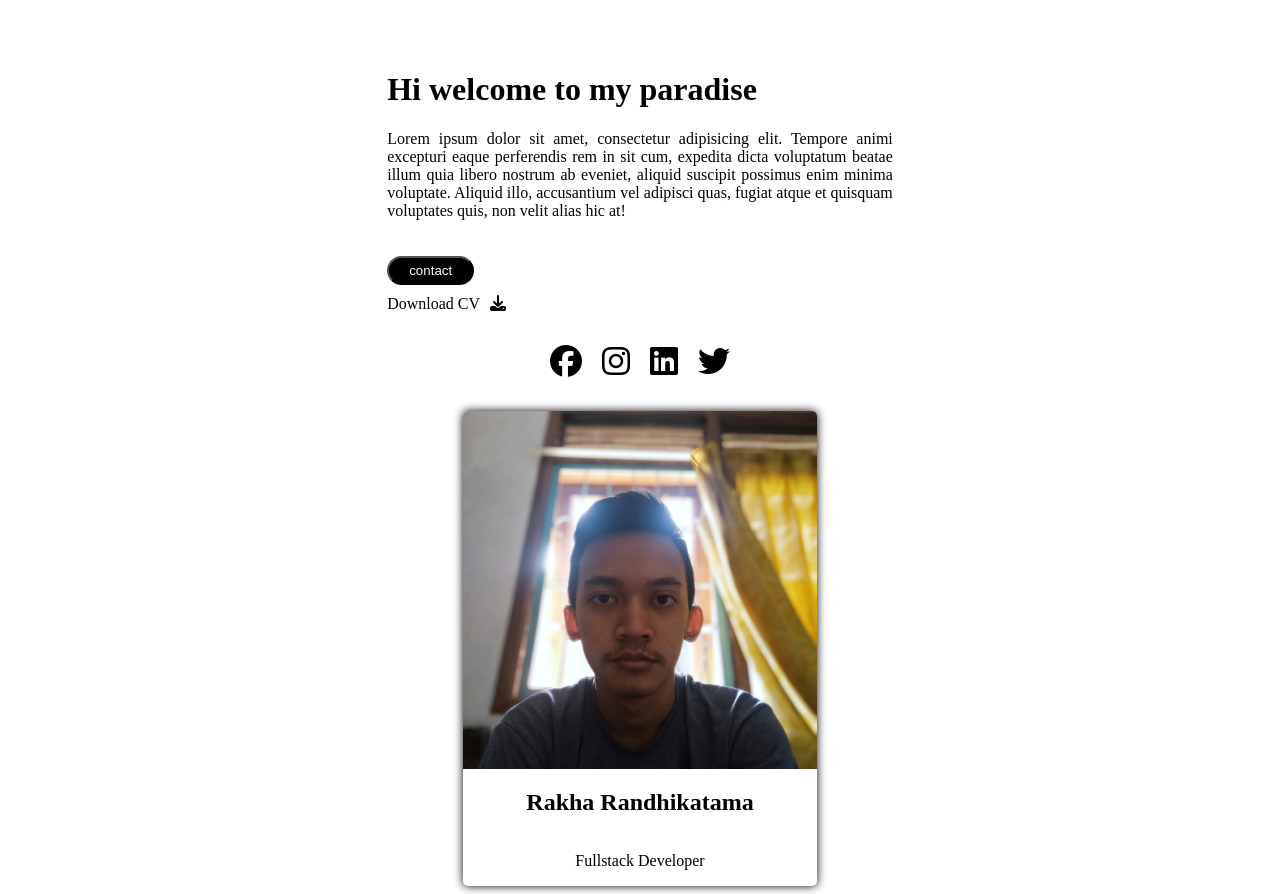
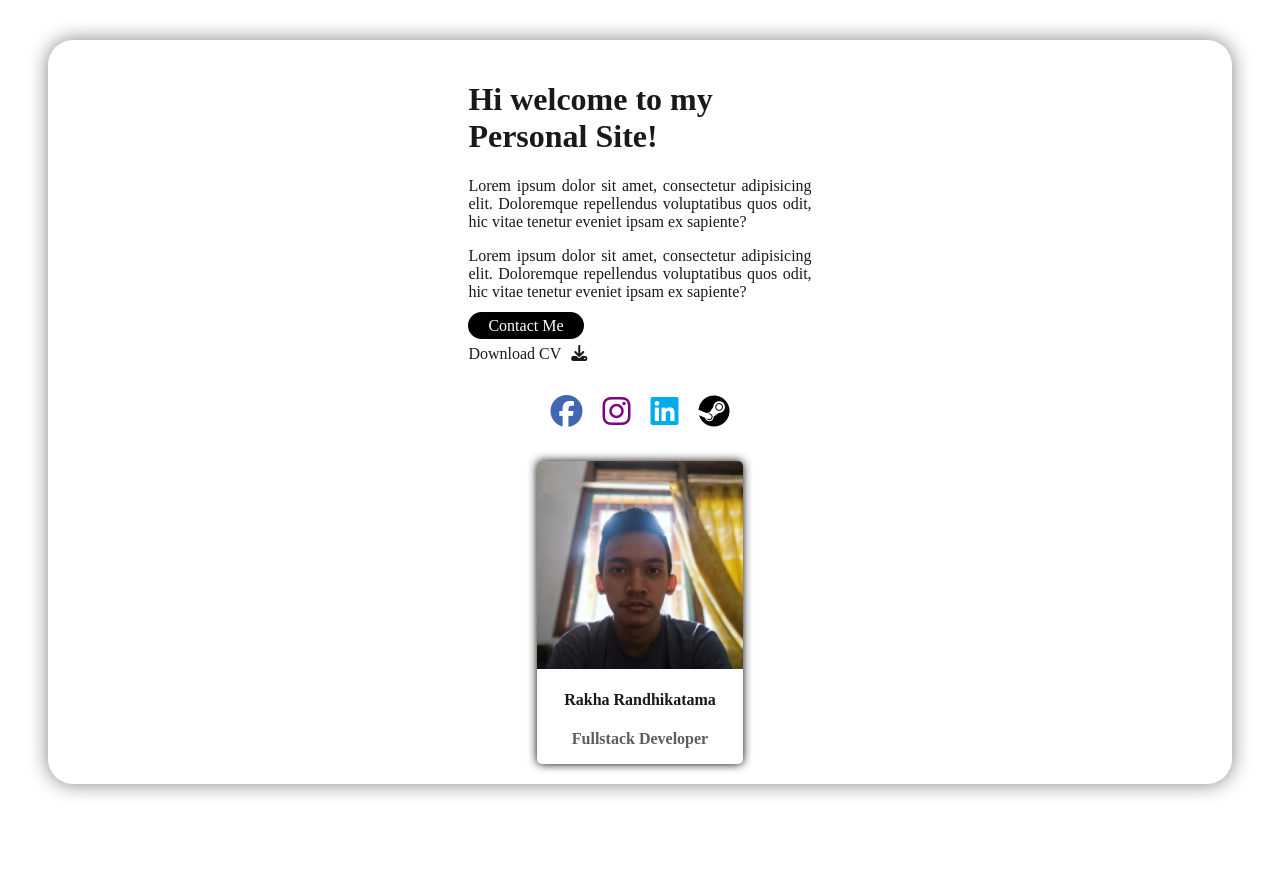
Before and after one commit to rakharan/Dumbways-Batch-44, a plain HTML site: page Day 1 - Creating Card/index.html in a window 1280 px wide. After the commit the page ends 824 px from the top, so only its background shows below. Drawn offline with Linux system fonts and the light colour scheme.

Commit message:
tweaking size image and extension

```diff
--- a/Day 1 - Creating Card/index.html
+++ b/Day 1 - Creating Card/index.html
@@ -9,43 +9,47 @@
     <script src="https://kit.fontawesome.com/1edd778b6f.js" crossorigin="anonymous"></script>
 </head>
 
-<body>
-    <div style="max-width:
-    40%; margin: auto; margin-top: 50px; display: flex; flex-direction: column;">
+<body style="color: #191919;">
+    <div style="box-shadow: 0 0 20px grey; padding: 20px; margin:40px; border-radius: 25px;">
+        <div style="width:30%; margin: auto; display: flex; flex-direction: column;">
             <div class="headerText">
                 <h1>
-                Hi welcome to my paradise
+                    Hi welcome to my Personal Site!
                 </h1>
-            <p style="text-align: justify;">Lorem ipsum dolor sit amet, consectetur adipisicing elit. Tempore animi
-                excepturi eaque perferendis rem in
-                sit cum, expedita dicta voluptatum beatae illum quia libero nostrum ab eveniet, aliquid suscipit
-                possimus
-                enim minima voluptate. Aliquid illo, accusantium vel adipisci quas, fugiat atque et quisquam voluptates
-                quis, non velit alias hic at!</p>
+                <p style="text-align: justify; font-size:medium;">Lorem ipsum dolor sit amet, consectetur adipisicing
+                    elit. Doloremque repellendus voluptatibus quos odit, hic vitae tenetur eveniet ipsam ex sapiente?
+                </p>
+                <p style="text-align: justify; font-size:medium;">Lorem ipsum dolor sit amet, consectetur adipisicing
+                    elit. Doloremque repellendus voluptatibus quos odit, hic vitae tenetur eveniet ipsam ex sapiente?
+                </p>
             </div>
             <div class="contactSection">
-            <button
-                style="background-color: black; color: white; border-radius: 25px; padding: 5px 20px; margin-top: 20px;">contact</button>
+                <a href="https://t.me/rakharan"
+                    style="text-decoration: none; background-color: black; color: white; border-radius: 25px; padding: 5px 20px; margin-top: 20px;">Contact
+                    Me</a>
                 <span style="display:flex; column-gap:10px; margin-top: 10px;">
                     Download CV <i class="fa-solid fa-download"></i>
                 </span>
                 <div class="socialMedia"
                     style="margin-top: 40px; text-align: center; column-gap: 20px; display: flex; flex-direction: row; justify-content: center;">
-                <a href="https://www.facebook.com" target="_blank" style="color: black;">
+                    <a href="https://web.facebook.com/rakha.randhikatama/" target="_blank" style="color: #4267B2;">
                         <i class="fa-brands fa-facebook fa-2xl"></i></a>
-                <a href="https://www.instagram.com" target="_blank" style="color: black;">
+                    <a href="https://www.instagram.com/rakharan/" target="_blank" style="color: purple;">
                         <i class="fa-brands fa-instagram fa-2xl"></i></a>
-                <a href="https://www.linkedin.com" target="_blank" style="color: black;">
+                    <a href="https://www.linkedin.com/in/rakha-randhikatama/" target="_blank" style="color: #00acee;">
                         <i class="fa-brands fa-linkedin fa-2xl"></i></a>
-                <a href="https://www.twitter.com" target="_blank" style="color: black;">
-                    <i class="fa-brands fa-twitter fa-2xl"></i></a>
+                    <a href="https://steamcommunity.com/id/rakhafals/" target="_blank" style="color: black">
+                        <i class="fa-brands fa-steam fa-2xl"></i></a>
                 </div>
             </div>
             <div class="profileImage"
-            style=" margin-top: 40px; display: flex; flex-direction: column; justify-content: center; text-align: center; align-items: center; box-shadow: 0 0 10px black; max-width: 70%; align-self: center; border-radius: 5px; overflow: hidden;">
-            <img src="./assets/img/Rakha.jpg" alt="profile image" width="100%">
-            <h2>Rakha Randhikatama</h2>
-            <p>Fullstack Developer</p>
+                style=" margin-top: 40px; display: flex; flex-direction: column; justify-content: center; text-align: center; align-items: center; box-shadow: 0 0 10px black; max-width: 60%; align-self: center; border-radius: 5px; overflow: hidden;">
+                <img src="./assets/img/Rakha.webp" alt="profile image" width="100%">
+                <div class="profileTitle">
+                    <h4>Rakha Randhikatama</h4>
+                    <p style="font-weight:700; opacity:0.7">Fullstack Developer</p>
+                </div>
+            </div>
         </div>
     </div>
 </body>
```
Also changed, not shown: Day 1 - Creating Card/assets/img/Rakha.jpg (deleted), Day 1 - Creating Card/assets/img/Rakha.webp (added). Lines whose indentation alone changed are shown as unchanged.
